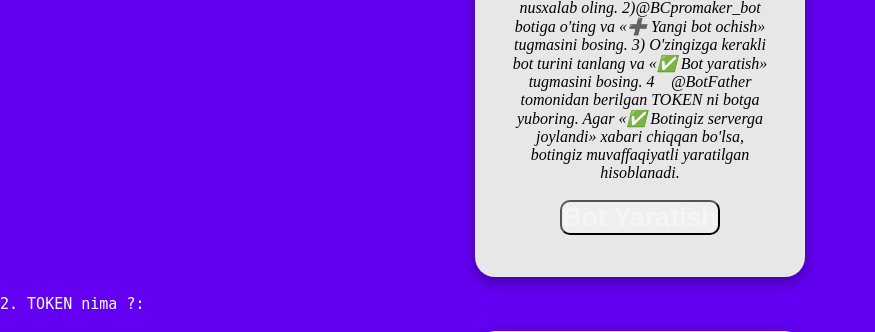
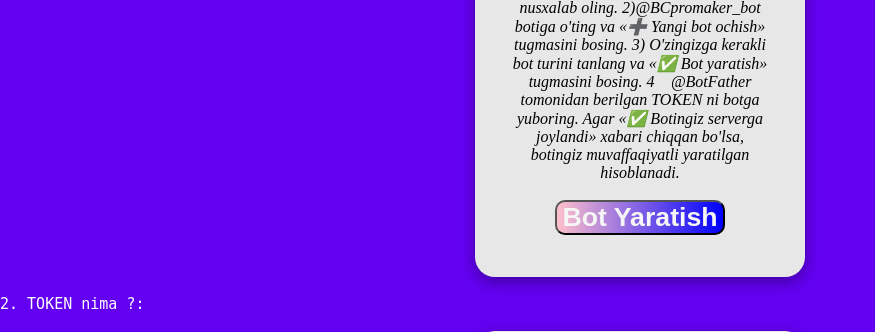
Before and after one commit to mmuzi3427/Makerbotveb, a PHP site: page / in a window 1280 px wide. Shown: the part 667-999 px from the top of the page, without its empty margins (0-875 px from the left). Run offline with PHP 8.4, Linux system fonts and the light colour scheme; some libraries are stand-ins or nearby versions.

Commit message:
Update style.css

```diff
--- a/style.css
+++ b/style.css
@@ -196,3 +196,15 @@ button {
 .buttonclass {
   margin-top: 6%
 }
+
+.hovb {
+  width: 170px;
+  background: linear-gradient(to right, pink, blue);
+  color: white;
+  transition:0.8s;
+}
+
+.hovb:hover {
+  background: linear-gradient(to left, pink, blue);
+  transition:0.8s;
+}
```
